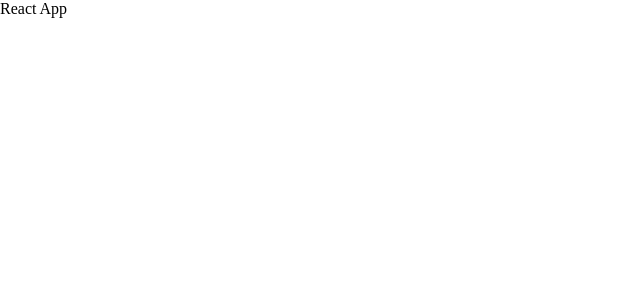
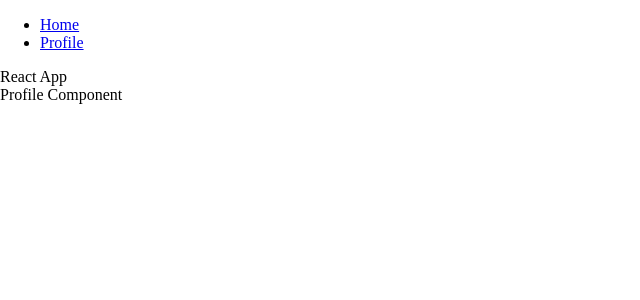
Before and after one commit to FedericoMp/aero-shop, a React (Create React App) app: page /profile in a window 1280 px wide. Shown: the top 300 px of the page, without its empty margins (0-640 px from the left). Built offline with nearby package versions, Linux system fonts and the light colour scheme; the HTML template or start-up script is replaced by a standard one.

Commit message:
Installed router library, modiffied points middleware documentation, created basic routes and components.

```diff
--- a/package.json
+++ b/package.json
@@ -6,6 +6,7 @@
     "@material-ui/core": "^4.12.3",
     "react": "^16.6.1",
     "react-dom": "^16.6.1",
+    "react-router-dom": "^5.3.0",
     "react-scripts": "^4.0.3"
   },
   "scripts": {
--- a/src/App.js
+++ b/src/App.js
@@ -1,10 +1,37 @@
 import React from 'react';
+import { BrowserRouter as Router, Switch, Route, Link } from 'react-router-dom';
+import { Home, Profile, NotFound } from './pages';
 
 function App() {
   return (
-    <main>
-      React App
-    </main>
+    <Router>
+      {/* Basic navbar */}
+      <ul>
+        <li>
+          <Link to='/'>Home</Link>
+        </li>
+        <li>
+          <Link to='/profile'>Profile</Link>
+        </li>
+      </ul>
+
+      <main>
+        React App
+        {/* Basic switch */}
+        <Switch>
+          <Route exact path='/'>
+            <Home/>
+          </Route>
+          <Route path='/profile'>
+            <Profile/>
+          </Route>
+          <Route path='*'>
+            <NotFound/>
+          </Route>
+        </Switch>
+
+      </main>
+    </Router>
   );
 }
 
--- a/src/middleware/requests/points.js
+++ b/src/middleware/requests/points.js
@@ -2,7 +2,7 @@ import { baseReq } from '../config';
 
 /**
  * Got some points
- * @param {number} points, valid: 1000, 5000 or 7500
+ * @param {number} points valid: 1000, 5000 or 7500
  */
 export default function postUserPoints(points) {
     return baseReq('user/points', 'POST', {
--- /dev/null
+++ b/src/pages/Home.js
@@ -0,0 +1,12 @@
+import React from 'react';
+
+/**
+ * Home Page Component
+ */
+export default function Home() {
+    return (
+        <div>
+            Home Component
+        </div>
+    )
+}
--- /dev/null
+++ b/src/pages/NotFound.js
@@ -0,0 +1,14 @@
+import React from 'react';
+import { Link } from 'react-router-dom';
+
+/**
+ * Not Found Page Component
+ */
+export default function NotFound() {
+    return (
+        <div>
+            <h1>404 - Page not found</h1>
+            <Link to='/'>return to shop</Link>
+        </div>
+    )
+}
--- /dev/null
+++ b/src/pages/Profile.js
@@ -0,0 +1,12 @@
+import React from 'react';
+
+/**
+ * Profile Page Component
+ */
+export default function Profile() {
+    return (
+        <div>
+            Profile Component
+        </div>
+    )
+}
--- /dev/null
+++ b/src/pages/index.js
@@ -0,0 +1,9 @@
+/**
+ * A module that exports all pages components
+ * @module requests
+ */
+import Home from './Home';
+import Profile from './Profile';
+import NotFound from './NotFound';
+
+export { Home, Profile, NotFound };
```
Also changed, not shown: 1 other file (tests, documents, lock files or other folders).
